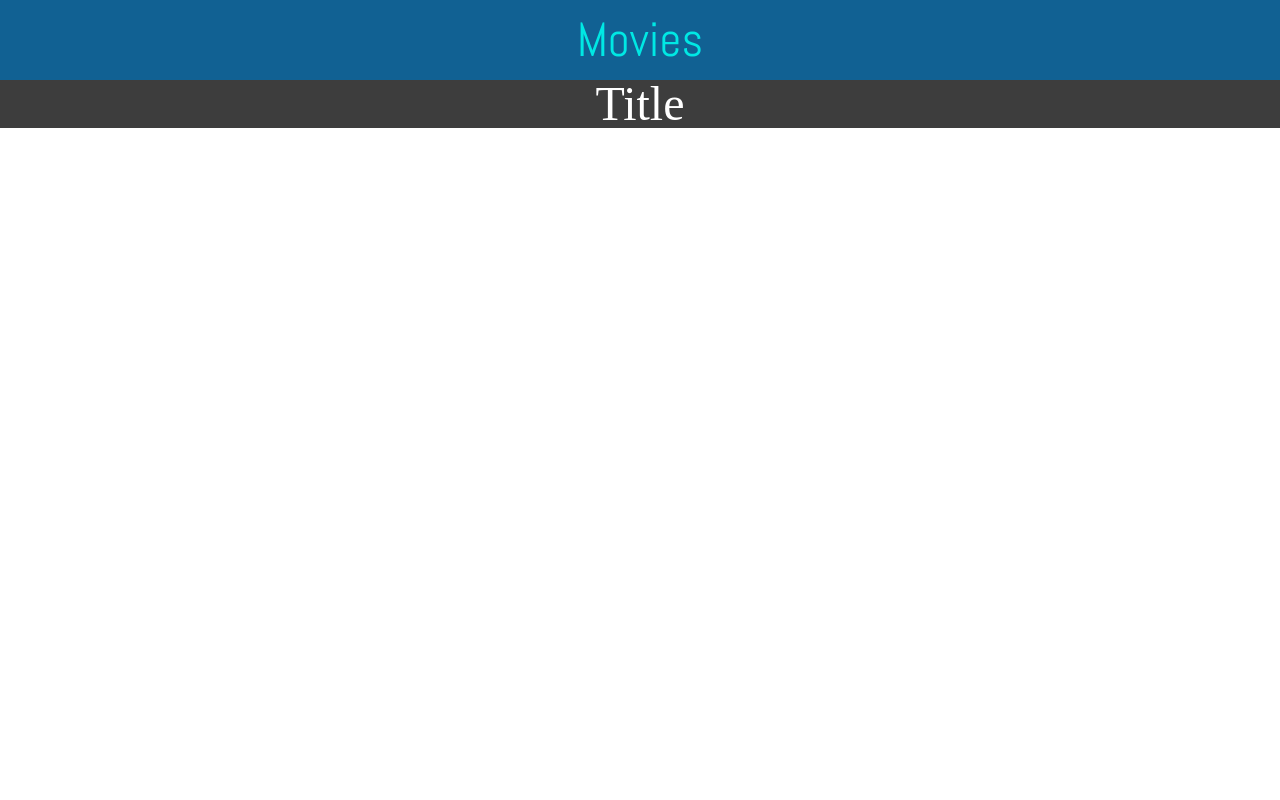
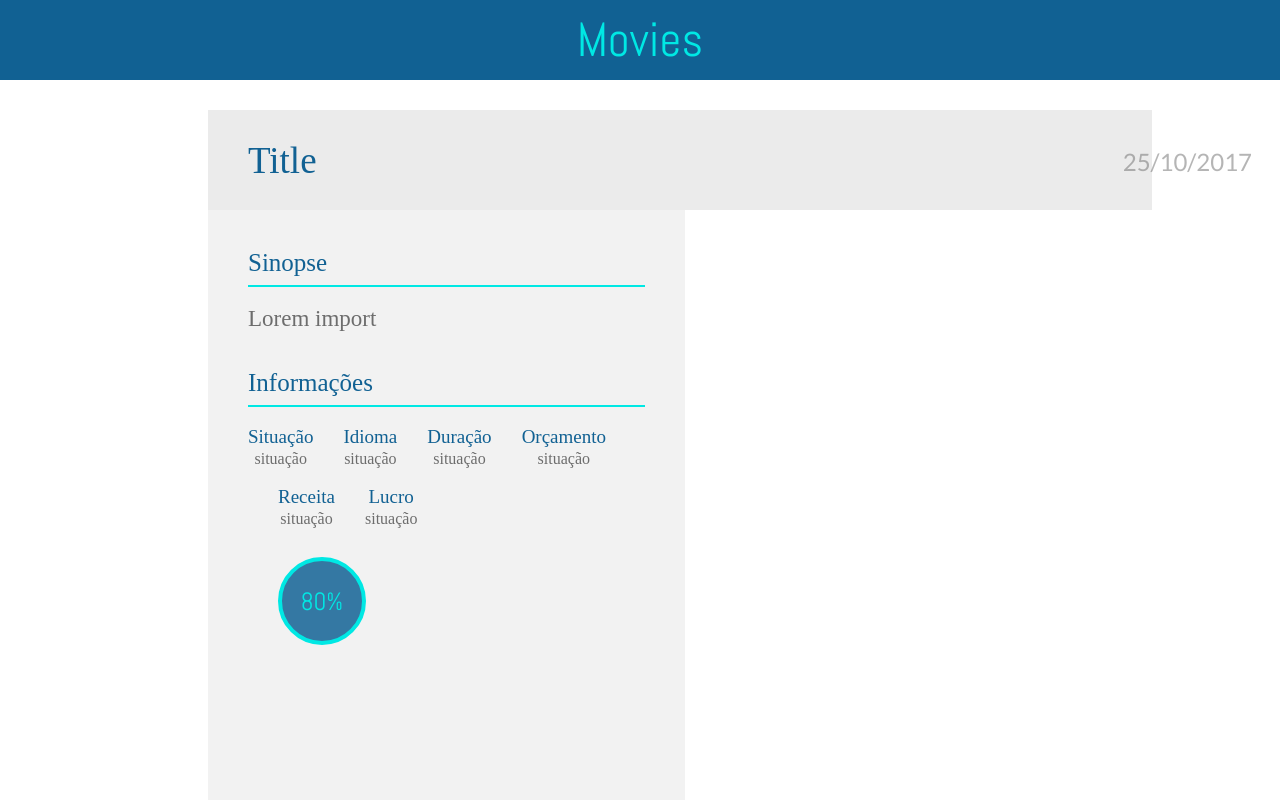
Before and after one commit to gabrieljony/challenge-cubos, a React (Create React App) app: page /movie in a window 1280 px wide. Shown: the top 800 px of the page. Built offline with nearby package versions, Linux system fonts and the light colour scheme.

Commit message:
Ajuste no Container pai e imprmentado o escorpo da tela de Movie para o detalhamento dos filmes

```diff
--- a/src/components/Card.js
+++ b/src/components/Card.js
@@ -40,7 +40,7 @@ const Container = styled.article`
 const Img = styled.img`
   width: 350px;
   background-color: ${color.primary};
-  height: calc(${heightBox} +  ${heightHeader});
+  height: calc((${heightBox} +  ${heightHeader}));
   @media (max-width: 992px) {
         width: 240px;
         height: calc((${heightBox} +  ${heightHeader}) /1.5);
@@ -50,7 +50,7 @@ const Img = styled.img`
 const Content = styled.div`
   width: 100%;
   background-color: ${color.gray};
-  height: calc(${heightBox} +  ${heightHeader});
+  height: calc((${heightBox} +  ${heightHeader}));
   @media (max-width: 992px) {
         height: calc((${heightBox} +  ${heightHeader}) /1.5);
     }
--- a/src/index.js
+++ b/src/index.js
@@ -1,7 +1,7 @@
 import React from 'react';
 import ReactDOM from 'react-dom';
 import * as serviceWorker from './serviceWorker';
-import { GlobalStyle, FontFamilies } from "./theme";
+import { GlobalStyle, FontFamilies, Container } from "./theme";
 import { Provider } from "react-redux";
 import store from "./redux/store";
 import { BrowserRouter } from "react-router-dom";
@@ -12,7 +12,9 @@ ReactDOM.render(
     <Provider store={store}>
         <BrowserRouter>
             <Header />
-            <Routes />
+            <Container>
+                <Routes />
+            </Container>
             <GlobalStyle />
             <FontFamilies />
         </BrowserRouter>
--- a/src/pages/App.js
+++ b/src/pages/App.js
@@ -1,5 +1,4 @@
 import React, { Component, Fragment } from 'react';
-import styled from 'styled-components';
 import { Search } from '../components';
 import CardList from '../components/CardList';
 
@@ -17,10 +16,8 @@ class App extends Component {
     render() {
         return (
             <Fragment>
-                <Container>
-                    <Search />
-                    <CardList />
-                </Container>
+                <Search />
+                <CardList />
             </Fragment>
         );
     }
@@ -29,27 +26,3 @@ class App extends Component {
 const mapDispatchToProps = dispatch => bindActionCreators({ getApiGenres }, dispatch);
 
 export default connect( null, mapDispatchToProps )(App);
-
-const Container = styled.div`
-    margin-right: auto;
-    margin-left: auto;
-    padding-left: 1em;
-    padding-right: 1em;
-    @media (max-width: 575px) {
-
-    }
-    @media (min-width: 576px) {
-
-    }
-    @media (min-width: 768px) {
-
-    }
-    @media (min-width: 992px) {
-        margin-right: 15%;
-        margin-left: 15%;
-    }
-    @media (min-width: 1200px) {
-        margin-right: 15%;
-        margin-left: 15%;
-    }
-`;
--- a/src/pages/Movie.js
+++ b/src/pages/Movie.js
@@ -1,10 +1,14 @@
-import React, { Component, Fragment } from 'react';
+import React, { Component } from 'react';
 import styled from 'styled-components';
-import { color } from "../theme";
+import { color } from '../theme';
 
 import { bindActionCreators } from "redux";
 import { connect } from "react-redux";
 import { getMovie } from "../redux/actions";
+
+import Date from '../components/Date';
+import Fab from '../components/Fab';
+import Chip from '../components/Chip';
 
 class Movie extends Component {
 
@@ -14,15 +18,54 @@ class Movie extends Component {
 
   render() {
     return (
-        <Fragment>
-            <Full>
-                <Header>
-                    <Container>
-                        <Title>Title</Title>
-                    </Container>
-                </Header>
-            </Full>
-        </Fragment>
+      <Full>
+          <Header>
+              <Title>Title</Title>
+              <Date/>
+          </Header>
+          <Content>
+            <Detail>
+              <SubTitle>
+                  Sinopse
+              </SubTitle>
+              <Descriptions>Lorem import</Descriptions>
+              <SubTitle>
+                  Informações
+              </SubTitle>
+              <div>
+                <Box>
+                  <Item>Situação</Item>
+                  <Item>situação</Item>
+                </Box>
+                <Box>
+                  <Item>Idioma</Item>
+                  <Item>situação</Item>
+                </Box>
+                <Box>
+                  <Item>Duração</Item>
+                  <Item>situação</Item>
+                </Box>
+                <Box>
+                  <Item>Orçamento</Item>
+                  <Item>situação</Item>
+                </Box>
+                <Box>
+                  <Item>Receita</Item>
+                  <Item>situação</Item>
+                </Box>
+                <Box>
+                  <Item>Lucro</Item>
+                  <Item>situação</Item>
+                </Box>
+              </div>
+              <div>
+                <Chip/>
+              </div>
+              <Fab/>
+              <Img/>
+            </Detail>
+          </Content>
+      </Full>
     );
   }
 }
@@ -33,25 +76,74 @@ const mapDispatchToProps = dispatch => bindActionCreators({ getMovie }, dispatch
 
 export default connect( mapStateToProps, mapDispatchToProps )(Movie);
 
-export const Full = styled.div`
-  width: 100%;
-  background-color: ${color.gray};
-`;
+export const Full = styled.section``;
 
 export const Header = styled.header`
-  background-color: ${color.black};
+  background-color: ${color.gray};
   width: 100%;
+  height: 100px;
+  padding: 0 40px;
+  margin-top: 30px;
   display: flex;
-  align-items: flex-start;
-  flex-direction: column;
+  justify-content: space-between;
+  align-items: center;
 `;
 
 export const Title = styled.h1`
-  color: ${color.white};
-  font-size: 3em;
+   color: ${color.primary};
+   font-size: 37px;
 `;
 
-const Container = styled.div`
-  margin-right: auto;
-  margin-left: auto;
+export const Content = styled.article`
+  display: flex;
 `;
+
+export const Detail = styled.div`
+  background-color: ${color.gray3};
+  width: calc(100% - 466.66px);
+  height: 700px;
+  padding: 40px;
+  position: relative;
+  display: inline-block;
+`;
+
+export const SubTitle = styled.h2`
+  font-size: 25px;
+  color: ${color.primary};
+  display: block;
+  width: 100%;
+  border-bottom: 2px solid ${color.secondary};
+  padding-bottom: 10px;
+`;
+
+export const Descriptions = styled.p`
+  color: ${color.gray2};
+  margin: 20px 0 40px 0;
+  font-size: 23px;
+`;
+
+export const Box = styled.div`
+  display: inline-flex;
+  flex-direction: column;
+  margin-top: 20px;
+  text-align: center;
+  :not(:nth-child(1)) {
+    margin-left: 30px;
+  }
+  > div {
+    &:nth-child(1) {
+      color: ${color.primary};
+      font-size: 19px;
+    }
+    &:nth-child(2) {
+      color: ${color.gray2};
+      margin-top: 5px;
+    }
+  }
+`;
+export const Item = styled.div``;
+
+export const Img = styled.img`
+  height: 700px;
+  float: left;
+`;
--- a/src/pages/index.js
+++ b/src/pages/index.js
@@ -1,3 +1,4 @@
 import App from "./App";
+import Movie from "./Movie";
 
-export { App };
+export { App, Movie };
--- a/src/router/index.js
+++ b/src/router/index.js
@@ -1,8 +1,7 @@
 import React from "react";
 import { Switch, Route } from "react-router-dom";
 
-import App from "../pages/App";
-import Movie from "../pages/Movie";
+import {App, Movie} from "../pages";
 
 export const Routes = () => {
   return (
--- /dev/null
+++ b/src/theme/container.js
@@ -0,0 +1,27 @@
+import styled from 'styled-components';
+
+const Container = styled.section`
+    margin-right: auto;
+    margin-left: auto;
+    padding-left: 1em;
+    padding-right: 1em;
+    @media (max-width: 575px) {
+
+    }
+    @media (min-width: 576px) {
+
+    }
+    @media (min-width: 768px) {
+
+    }
+    @media (min-width: 992px) {
+        margin-right: 15%;
+        margin-left: 15%;
+    }
+    @media (min-width: 1200px) {
+        margin-right: 15%;
+        margin-left: 15%;
+    }
+`;
+
+export default Container;
--- a/src/theme/index.js
+++ b/src/theme/index.js
@@ -1,5 +1,6 @@
 import GlobalStyle from "./global";
+import Container from "./container";
 import { color, font } from "./variable";
 import FontFamilies from "./font-families";
 
-export { FontFamilies, GlobalStyle, color, font };
+export { FontFamilies, GlobalStyle, color, font, Container };
--- a/src/theme/variable.js
+++ b/src/theme/variable.js
@@ -5,6 +5,7 @@ export const color = {
   tertiary:  "#3478a3",
   gray:      "#ebebeb",
   gray2:     "#6d6d6d",
+  gray3:     "#f2f2f2",
   black:     "#3d3d3d",
   white:     "#ffffff"
 };
```
